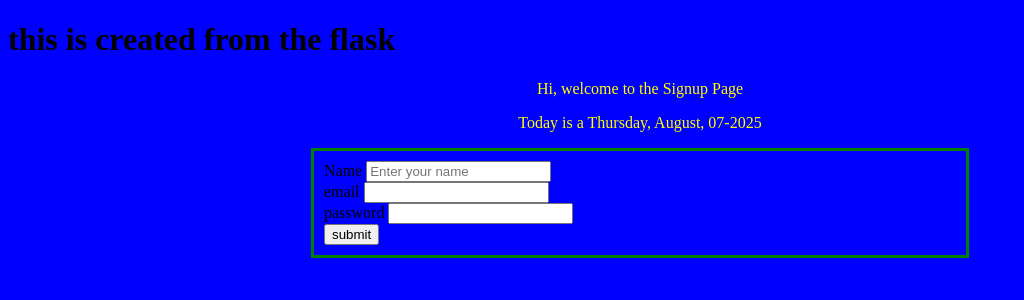
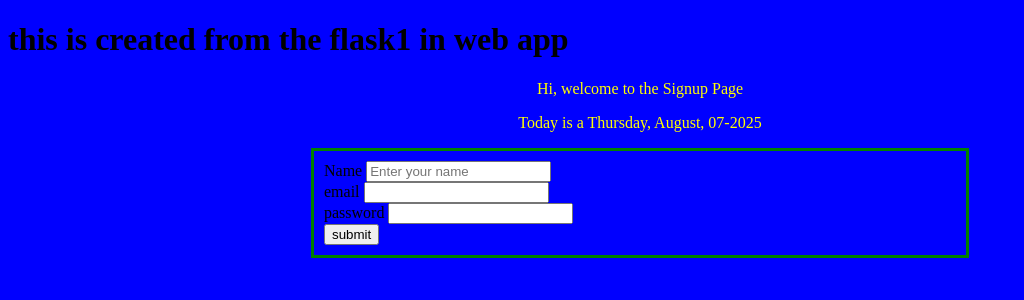
Before and after one commit to amit2pupu/amit2pupu, a Flask app: page / in a window 1280 px wide. Shown: the top 300 px of the page, without its empty margins (0-1024 px from the left). Run offline with Flask 3, Linux system fonts and the light colour scheme.

Commit message:
this is my message

```diff
--- a/templates/index.html
+++ b/templates/index.html
@@ -4,7 +4,7 @@
 <!--[if IE 8]>         <html class="no-js lt-ie9"> <![endif]-->
 <!--[if gt IE 8]>      <html class="no-js"> <!--<![endif]-->
 <html>
-    <h1> this is created from the flask</h1>
+    <h1> this is created from the flask1 in web app</h1>
     <head>
         <meta charset="utf-8">
         <meta http-equiv="X-UA-Compatible" content="IE=edge">
```
